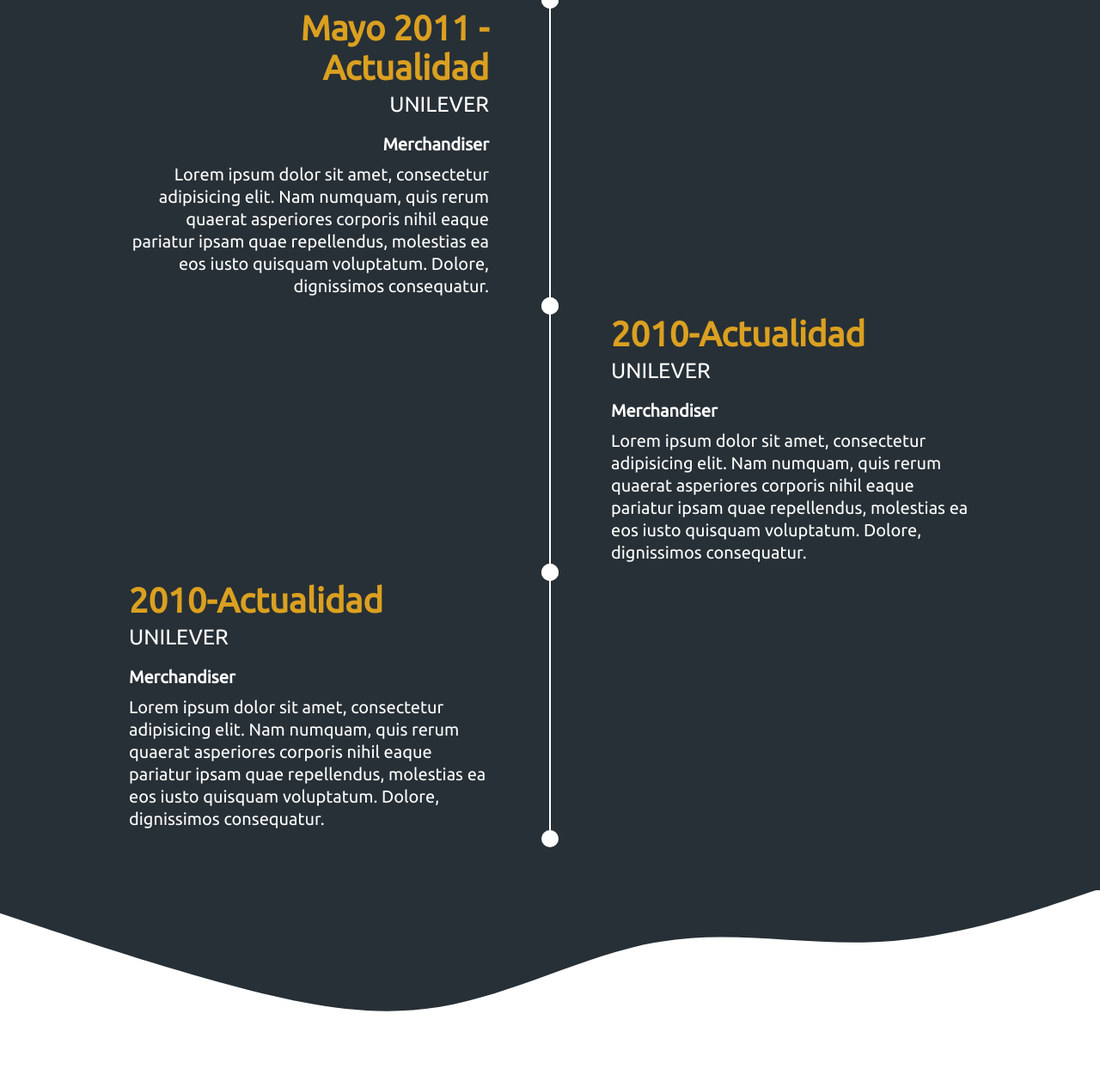
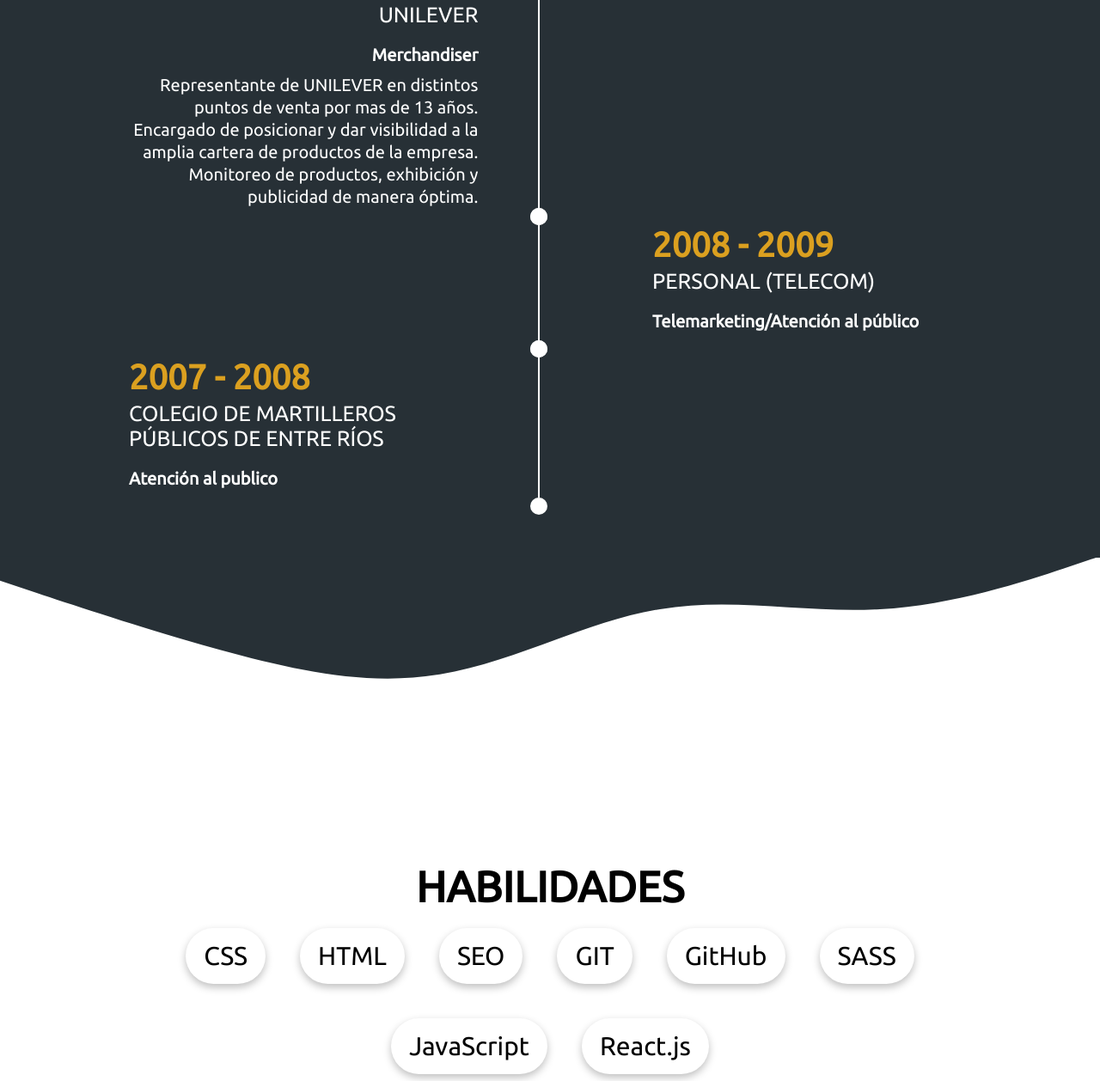
Before and after one commit to NicolasReschke/CV-online, a plain HTML site: page index.html in a window 1280 px wide. Shown: the part 1542-2800 px from the top of the page at 86% size. Drawn offline with Linux system fonts and the light colour scheme.

Commit message:
cv 1.0.3

```diff
--- a/index.html
+++ b/index.html
@@ -54,9 +54,12 @@
             <div class="profile-info">
                 <h1 class="profile-title">Hola, soy <br> Nicolás Reschke</h1>
                 <p class="profile-details">
-                    Lorem ipsum dolor sit, amet consectetur adipisicing elit. Voluptatum facilis vitae explicabo facere tempore nostrum, dolores, exercitationem aliquid distinctio vel tempora voluptates itaque adipisci doloribus error cupiditate quod corporis deleniti.
+                    Actualmente estoy estudiando Desarrollo Full Stack, como alternativa
+                    a mi trabajo actual en UNILEVER. Estoy comprometido con la carrera,
+                    con mucha dedicación logré obtener el top 10 de mi comisión.
+                    Puedes observar mi portafolio haciendo click <a target="_blank" href="https://github.com/NicolasReschke">aquí.</a>
                 </p>
-                <a class="profile-btn" href="./Nicolás Reschke - CURRÍCULUM VITAE - 2023.pdf" download>
+                <a class="profile-btn" href="./Nicolas Reschke CV.pdf" download>
                     Descargar CV
                 </a>
             </div>
@@ -78,9 +81,9 @@
                 <div class="experience">
                     <div class="experience-date">Enero 2023 - Actualidad</div>
                     <div class="experience-company">Freelance</div>
-                    <div class="experience-position">Desarrollador web</div>
+                    <div class="experience-position">Desarrollador Full Stack</div>
                     <div class="experience-description">
-                        Lorem ipsum dolor sit amet, consectetur adipisicing elit. Nam numquam, quis rerum quaerat asperiores corporis nihil eaque pariatur ipsam quae repellendus, molestias ea eos iusto quisquam voluptatum. Dolore, dignissimos consequatur.
+                        Desarrollo Web: HTML - CSS - SEO - Git - GitHub - SASS <br> JavaScript <br> React Js <br> Programación backend
                     </div>
                 </div>
                 <div class="experience experience-left">
@@ -88,7 +91,9 @@
                     <div class="experience-company">Unilever</div>
                     <div class="experience-position">Merchandiser</div>
                     <div class="experience-description">
-                        Lorem ipsum dolor sit amet, consectetur adipisicing elit. Nam numquam, quis rerum quaerat asperiores corporis nihil eaque pariatur ipsam quae repellendus, molestias ea eos iusto quisquam voluptatum. Dolore, dignissimos consequatur.
+                        Representante de UNILEVER en distintos puntos de venta por mas de 13 años.
+                        Encargado de posicionar y dar visibilidad a la amplia cartera de productos de la empresa.
+                        Monitoreo de productos, exhibición y publicidad de manera óptima.
                     </div>
                 </div>
                 <div class="line"></div>
@@ -96,19 +101,19 @@
                 <div class="empty"></div>
                 <div class="line"></div>
                 <div class="experience">
-                    <div class="experience-date">2010-Actualidad</div>
-                    <div class="experience-company">Unilever</div>
-                    <div class="experience-position">Merchandiser</div>
+                    <div class="experience-date">2008 - 2009</div>
+                    <div class="experience-company">PERSONAL (TELECOM)</div>
+                    <div class="experience-position">Telemarketing/Atención al público</div>
                     <div class="experience-description">
-                        Lorem ipsum dolor sit amet, consectetur adipisicing elit. Nam numquam, quis rerum quaerat asperiores corporis nihil eaque pariatur ipsam quae repellendus, molestias ea eos iusto quisquam voluptatum. Dolore, dignissimos consequatur.
+                    <!--  -->
                     </div>
                 </div>
                 <div class="experience">
-                    <div class="experience-date">2010-Actualidad</div>
-                    <div class="experience-company">Unilever</div>
-                    <div class="experience-position">Merchandiser</div>
+                    <div class="experience-date">2007 - 2008</div>
+                    <div class="experience-company">Colegio de Martilleros Públicos de Entre Ríos</div>
+                    <div class="experience-position">Atención al publico</div>
                     <div class="experience-description">
-                        Lorem ipsum dolor sit amet, consectetur adipisicing elit. Nam numquam, quis rerum quaerat asperiores corporis nihil eaque pariatur ipsam quae repellendus, molestias ea eos iusto quisquam voluptatum. Dolore, dignissimos consequatur.
+                        <!--  -->
                     </div>
                 </div>
                 <div class="line"></div>
@@ -125,6 +130,10 @@
             <ul class="skill-list">
                 <li class="skills-skill">CSS</li>
                 <li class="skills-skill">HTML</li>
+                <li class="skills-skill">SEO</li>
+                <li class="skills-skill">GIT</li>
+                <li class="skills-skill">GitHub</li>
+                <li class="skills-skill">SASS</li>
                 <li class="skills-skill">JavaScript</li>
                 <li class="skills-skill">React.js</li>
             </ul>
--- a/sass/_variables.scss
+++ b/sass/_variables.scss
@@ -4,4 +4,4 @@
 $text-color-inverse: white;
 $text-color: black;
 $navbar-shallow-color: rgb(202, 202, 202);
-$menu-mobile-background-color: #273036;
+$menu-mobile-background-color: #303030;
```
Also changed, not shown: 2 other files.
